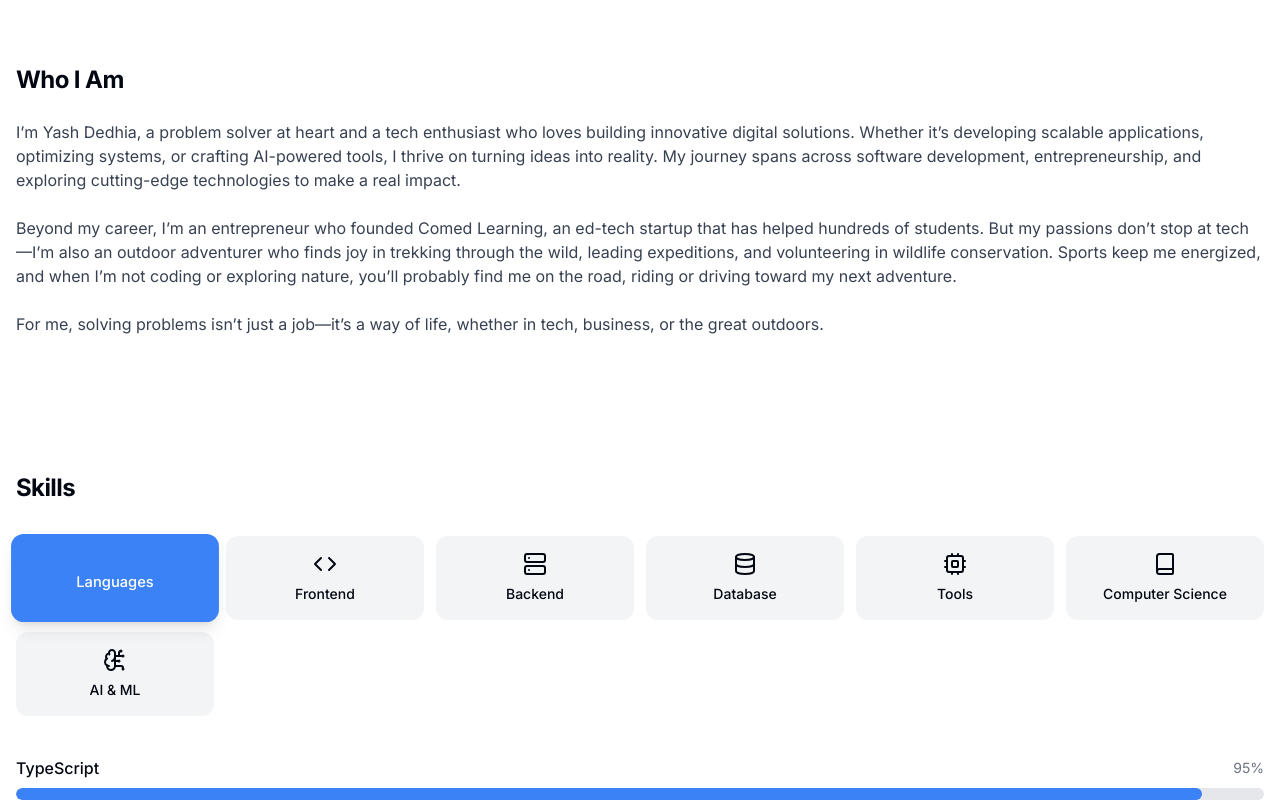
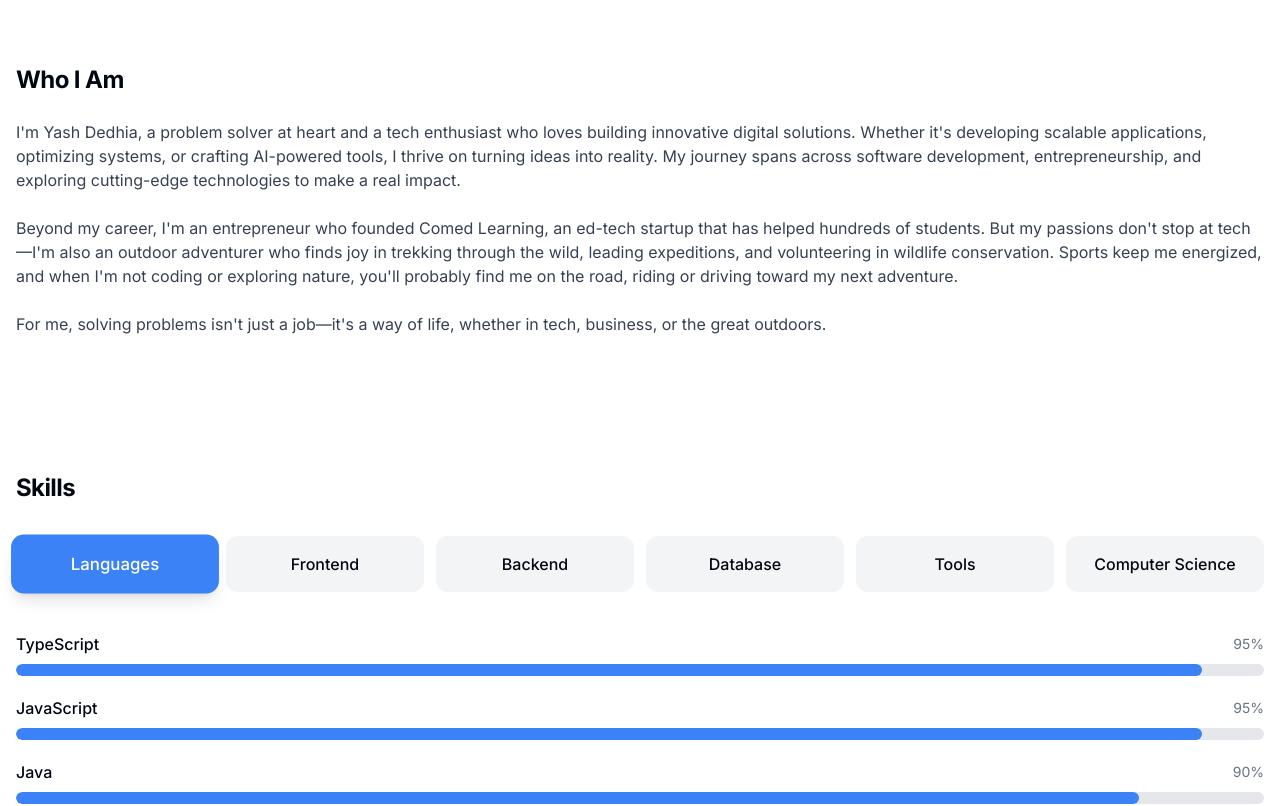
Before and after one commit to theyashdedhia/portfolio-website, a React (Vite) app: page / in a window 1280 px wide. Shown: the part 1000-1806 px from the top of the page. Built offline with nearby package versions, Linux system fonts and the light colour scheme.

Commit message:
Remove AI & ML category
Removes the AI & ML skill category and icons from the skills visualization component. Also removes any other hardcoded things in skill component.

```diff
--- a/src/components/SkillsVisualization.tsx
+++ b/src/components/SkillsVisualization.tsx
@@ -1,18 +1,7 @@
 
 import { useState } from 'react';
 import { motion } from 'framer-motion';
-import { Code, Server, Database, Cpu, Book, BrainCircuit } from 'lucide-react';
 import data from '@/data.json';
-
-// Map category names to icons
-const categoryIcons: Record<string, JSX.Element> = {
-  'Frontend': <Code className="h-6 w-6" />,
-  'Backend': <Server className="h-6 w-6" />,
-  'Database': <Database className="h-6 w-6" />,
-  'Tools': <Cpu className="h-6 w-6" />,
-  'Computer Science': <Book className="h-6 w-6" />,
-  'AI & ML': <BrainCircuit className="h-6 w-6" />
-};
 
 // Predefined color palette to use in rotation
 const colorPalette = [
@@ -21,7 +10,6 @@ const colorPalette = [
   'bg-yellow-500',  // Yellow
   'bg-purple-500',  // Purple
   'bg-red-500',     // Red
-  'bg-indigo-500'   // Indigo
 ];
 
 const SkillsVisualization = () => {
@@ -61,14 +49,13 @@ const SkillsVisualization = () => {
           <button
             key={category.name}
             onClick={() => setActiveCategory(category.name)}
-            className={`flex flex-col items-center justify-center p-4 rounded-lg transition-all ${
+            className={`p-4 rounded-lg transition-all text-center ${
               activeCategory === category.name
                 ? `${getCategoryColor(category.name)} text-white shadow-lg scale-105`
                 : 'bg-gray-100 hover:bg-gray-200'
             }`}
           >
-            {categoryIcons[category.name]}
-            <span className="mt-2 text-sm font-medium">{category.name}</span>
+            <span className="font-medium">{category.name}</span>
           </button>
         ))}
       </div>
--- a/src/data.json
+++ b/src/data.json
@@ -5,9 +5,9 @@
     "email": "yashdedhia1214@gmail.com",
     "location": "Melbourne, Australia",
     "about": [
-      "I’m Yash Dedhia, a problem solver at heart and a tech enthusiast who loves building innovative digital solutions. Whether it’s developing scalable applications, optimizing systems, or crafting AI-powered tools, I thrive on turning ideas into reality. My journey spans across software development, entrepreneurship, and exploring cutting-edge technologies to make a real impact.",
-      "Beyond my career, I’m an entrepreneur who founded Comed Learning, an ed-tech startup that has helped hundreds of students. But my passions don’t stop at tech—I’m also an outdoor adventurer who finds joy in trekking through the wild, leading expeditions, and volunteering in wildlife conservation. Sports keep me energized, and when I’m not coding or exploring nature, you’ll probably find me on the road, riding or driving toward my next adventure.",
-      "For me, solving problems isn’t just a job—it’s a way of life, whether in tech, business, or the great outdoors."
+      "I'm Yash Dedhia, a problem solver at heart and a tech enthusiast who loves building innovative digital solutions. Whether it's developing scalable applications, optimizing systems, or crafting AI-powered tools, I thrive on turning ideas into reality. My journey spans across software development, entrepreneurship, and exploring cutting-edge technologies to make a real impact.",
+      "Beyond my career, I'm an entrepreneur who founded Comed Learning, an ed-tech startup that has helped hundreds of students. But my passions don't stop at tech—I'm also an outdoor adventurer who finds joy in trekking through the wild, leading expeditions, and volunteering in wildlife conservation. Sports keep me energized, and when I'm not coding or exploring nature, you'll probably find me on the road, riding or driving toward my next adventure.",
+      "For me, solving problems isn't just a job—it's a way of life, whether in tech, business, or the great outdoors."
     ],
     "tagline": "Building smart solutions, solving complex problems, and exploring the world—one challenge at a time."
   },
@@ -72,15 +72,6 @@
           {"name": "Probablity & Statics", "level": 75}
         ],
         "color": "bg-red-500"
-      },
-      {
-        "name": "AI & ML",
-        "skills": [
-          {"name": "TensorFlow", "level": 60},
-          {"name": "Keras", "level": 60},
-          {"name": "Deep Learning", "level": 65}
-        ],
-        "color": "bg-indigo-500"
       }
     ]
   },
--- a/src/pages/Index.tsx
+++ b/src/pages/Index.tsx
@@ -4,6 +4,7 @@ import { motion, useAnimation } from "framer-motion";
 import Header from "@/components/Header";
 import Hero from "@/components/Hero";
 import About from "@/components/About";
+import SkillsVisualization from "@/components/SkillsVisualization";
 import Projects from "@/components/Projects";
 import Freelancing from "@/components/Freelancing";
 import Footer from "@/components/Footer";
@@ -50,6 +51,7 @@ const Index = () => {
       <Header />
       <Hero />
       <About />
+      <SkillsVisualization />
       <Projects />
       <Freelancing />
       <Footer />
```
